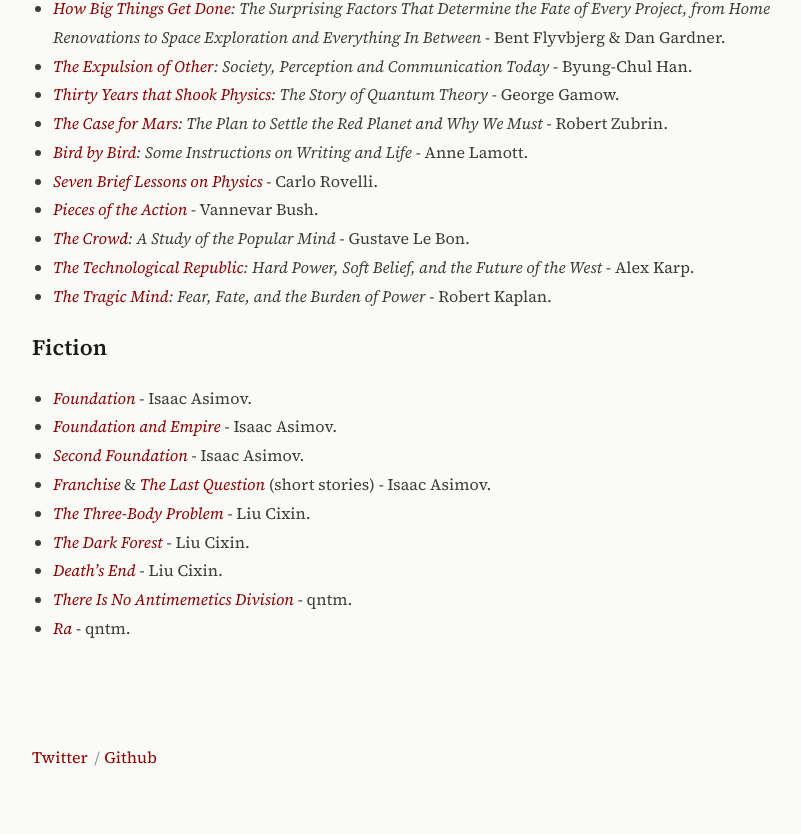
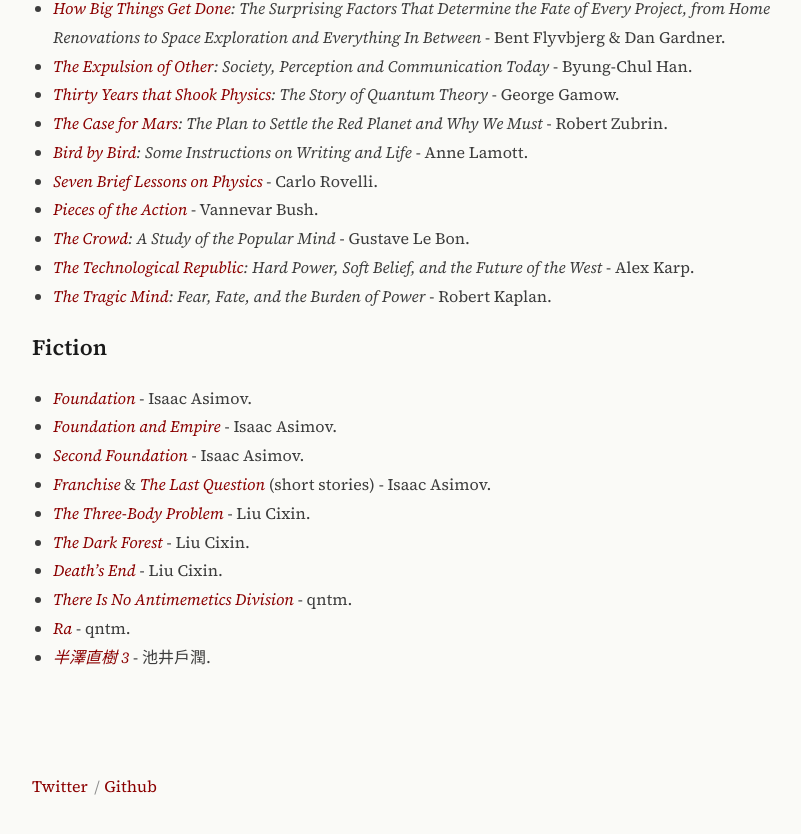
Before and after one commit to guiltygyoza/new-blog, a Jekyll site: the page built from _pages/bookshelf.markdown, in a window 1280 px wide and 900 px high, scrolled down 3138 px. Shown: the top 834 px of the window, without its empty margins (238-1039 px from the left). Built offline with Jekyll 4.4.1, drawn with Linux system fonts in a browser that asks for light colours.

Commit message:
add book

```diff
--- a/_pages/bookshelf.markdown
+++ b/_pages/bookshelf.markdown
@@ -94,3 +94,4 @@
 - *[Death's End](https://www.goodreads.com/book/show/25451264-death-s-end){:target="_blank"}* - Liu Cixin.
 - *[There Is No Antimemetics Division](https://www.goodreads.com/book/show/54870256-there-is-no-antimemetics-division){:target="_blank"}* - qntm.
 - *[Ra](https://www.goodreads.com/book/show/57891607-ra){:target="_blank"}* - qntm.
+- *[半澤直樹 3](https://www.eslite.com/product/1001125622824695){:target="_blank"}* - 池井戶潤.
```
